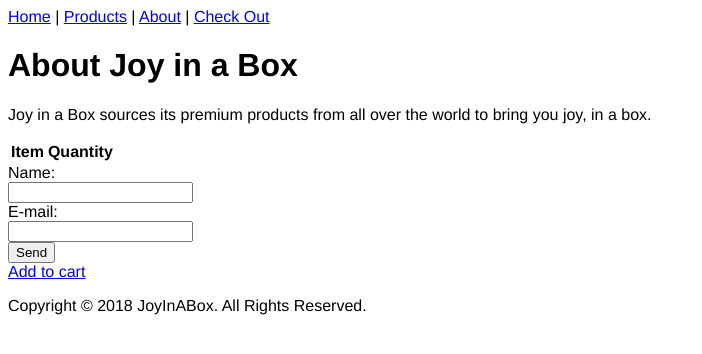
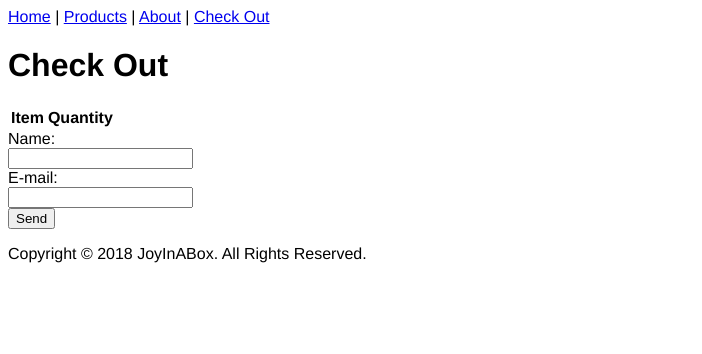
Before and after one commit to JoyInABox/JoyInABox.github.io, a Jekyll site: the page built from checkout/index.html, in a window 1280 px wide. Shown: the top 354 px of the page, without its empty margins (0-702 px from the left). Built offline with Jekyll 4.4.1, drawn with Linux system fonts in a browser that asks for light colours.

Commit message:
Update index.html

```diff
--- a/checkout/index.html
+++ b/checkout/index.html
@@ -2,24 +2,14 @@
 layout: default
 title: About Joy in a Box
 ---
-<h1>About Joy in a Box</h1>
-<p>Joy in a Box sources its premium products from all over the world to bring you joy, in a box.</p>
-<script>
-  function addItem(){
-    if(sessionStorage.getItem('{{ page.id }}')){
-      sessionStorage.setItem('{{ page.id }}', sessionStorage.getItem('{{ page.id }}')+1);
-    } else {
-      sessionStorage.setItem('{{ page.id }}', 1);
-    }
-  }
-</script>
+<h1>Check Out</h1>
 <script>
   for (var i = 0; i < sessionStorage.length; i++){
     document.getElementByID("cart").innerHTML = document.getElementByID('cart').innerHTML + "<tr><td>" + sessionStorage.key(i) + "</td><td>" + sessionStorage.getItem(sessionStorage.key(i)) + "</td></tr>";
     document.getElementByID("out_form").innerHTML = document.getElementByID('out_form').innerHTML + "<input type='hidden' name='" + sessionStorage.key(i) + "' value=" + sessionStorage.getItem(sessionStorage.key(i)) + ">";
   }
 </script>
-<table id='cart'>
+<table id="cart">
   <tr>
     <th>Item</th>
     <th>Quantity</th>
@@ -32,5 +22,3 @@ title: About Joy in a Box
   <input type="text" name="mail"><br>
   <input type="submit" value="Send">
 </form>
-
-<a href="#" onClick="addItem();">Add to cart</a>
```
